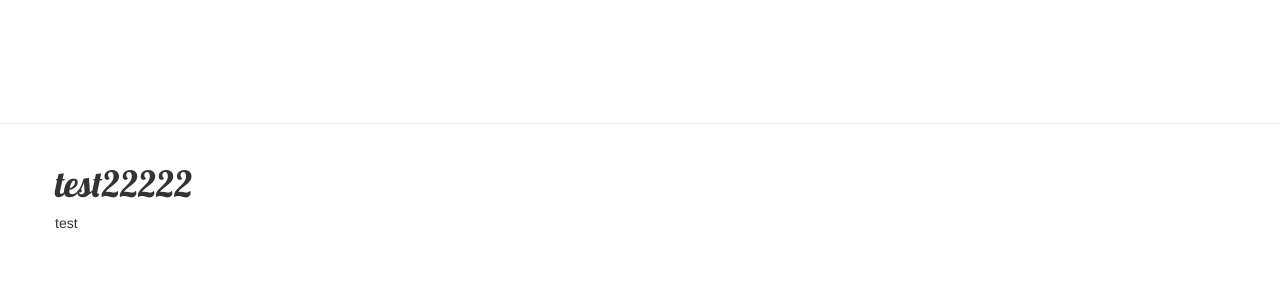
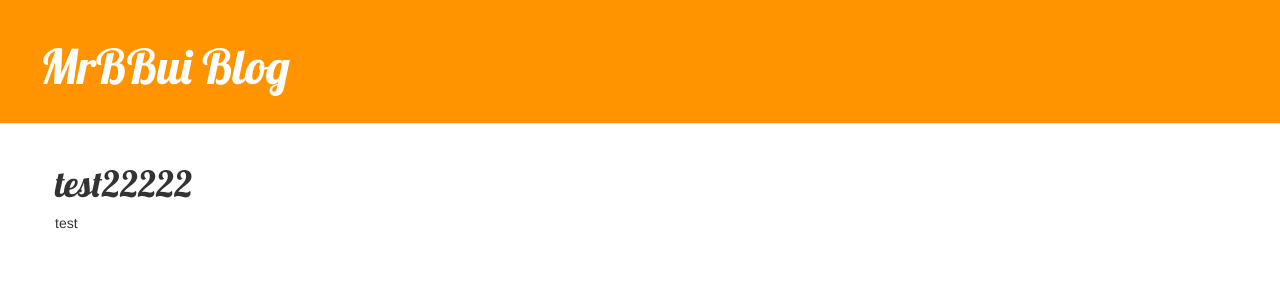
Before and after one commit to MrBbui/my-first-blog, a Django app: page /post/1/ in a window 1280 px wide. Shown: the top 300 px of the page. Run offline with Django 3.2, Linux system fonts and the light colour scheme; data comes from the database, SQL or seed files in the repository; some libraries are stand-ins or nearby versions.

Commit message:
changed header color

```diff
--- a/blog/static/css/blog.css
+++ b/blog/static/css/blog.css
@@ -1,6 +1,5 @@
-
 .page-header {
-    background-color: ##8181F7;
+    background-color: #ff9400;
     margin-top: 0;
     padding: 20px 20px 20px 40px;
 }
```
